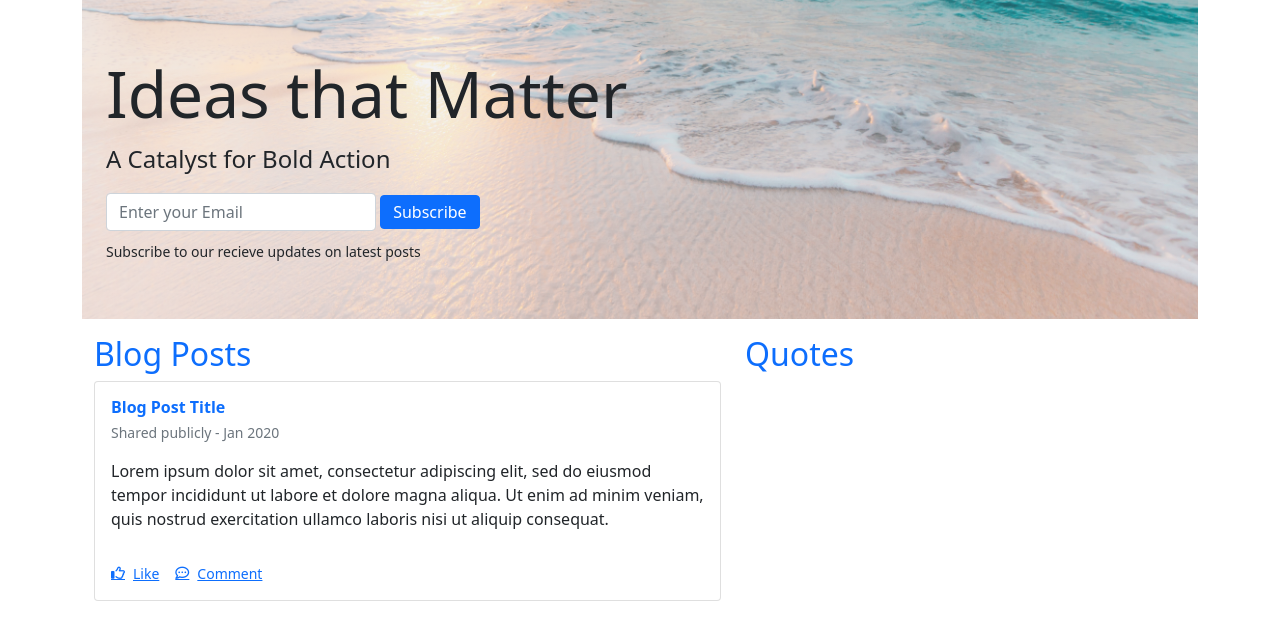
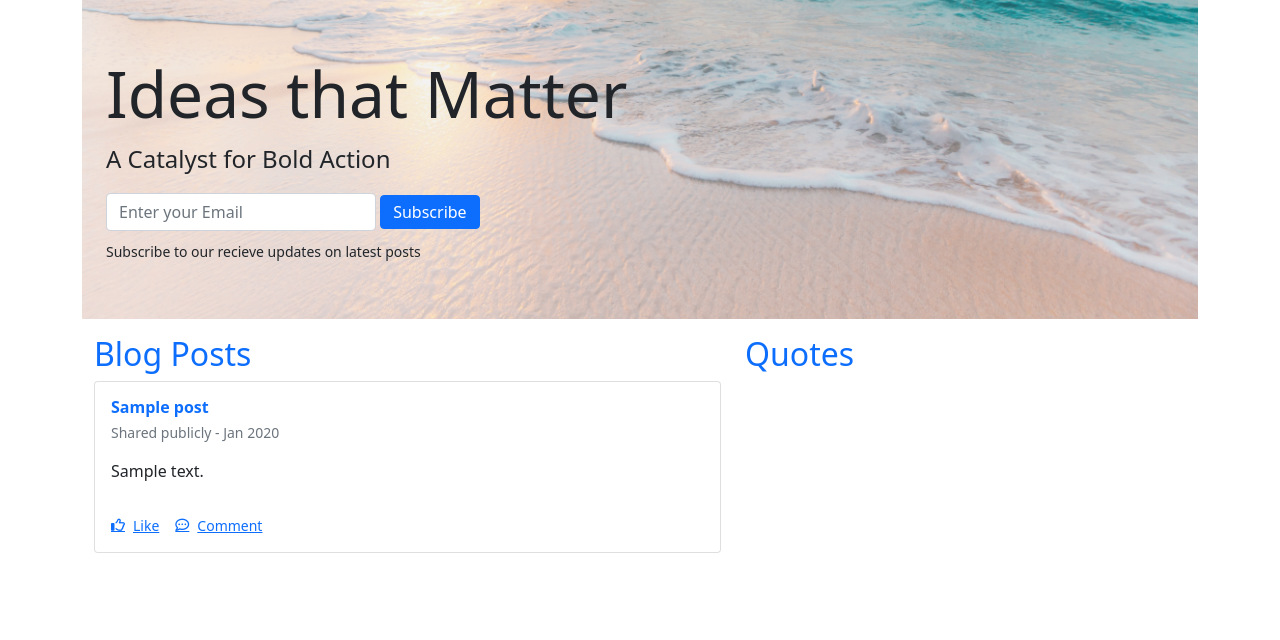
Before and after one commit to otienotimothy/blogy, a Flask app: page / in a window 1280 px wide. Shown: the part 75-715 px from the top of the page. Run offline with Flask 2, Linux system fonts and the light colour scheme; tables that the repository leaves empty hold one stand-in row (values such as "Sample post"); some libraries are stand-ins or nearby versions.

Commit message:
Add functionality to render a list of blog posts and their list of comments

```diff
--- a/app/main/views.py
+++ b/app/main/views.py
@@ -10,7 +10,7 @@ views = Blueprint('views', __name__)
 def index():
     subscribe = SubscribeForm()
     comment_form = CommentForm()
-
+    posts = Post.query.all()
     if subscribe.validate_on_submit():
         email = request.form.get('email')
 
@@ -26,7 +26,7 @@ def index():
 
         subscribe.email.data = " "
 
-    return render_template('index.html', subscribe = subscribe, form = comment_form)
+    return render_template('index.html', subscribe = subscribe, form = comment_form, posts=posts)
 
 @views.route('/add_blog', methods=['GET', 'POST'])
 @login_required
--- a/app/templates/index.html
+++ b/app/templates/index.html
@@ -28,23 +28,22 @@
 	<div class="container py-3">
 		<div class="row d-flex justify-content-start">
 			<div class="col-sm-12 col-md-6 col-lg-7">
-				<h2 class="text-primary" > Blog Posts </h2>
+				<h2 class="text-primary">Blog Posts</h2>
+				<div>
+					{% if posts %} {% for post in posts %}
 					<div class="card">
 						<div class="card-body">
 							<div class="d-flex flex-start align-items-center">
 								<div>
-								<h6 class="fw-bold text-primary mb-1">Blog Post Title</h6>
-								<p class="text-muted small mb-0">Shared publicly - Jan 2020</p>
+									<h6 class="fw-bold text-primary mb-1">
+										{{ post.post_title }}
+									</h6>
+									<p class="text-muted small mb-0">
+										Shared publicly - Jan 2020
+									</p>
 								</div>
 							</div>
-
-						<p class="mt-3 mb-4 pb-2">
-							Lorem ipsum dolor sit amet, consectetur adipiscing elit, sed do
-							eiusmod tempor incididunt ut labore et dolore magna aliqua. Ut
-							enim ad minim veniam, quis nostrud exercitation ullamco laboris
-							nisi ut aliquip consequat.
-						</p>
-
+							<p class="mt-3 mb-4 pb-2">{{post.post_body}}</p>
 							<div class="small d-flex justify-content-start">
 								<a href="#!" class="d-flex align-items-center me-3">
 									<i class="far fa-thumbs-up me-2"></i>
@@ -52,7 +51,7 @@
 								</a>
 								<a
 									data-bs-toggle="collapse"
-								href="#comments-id"
+									href="#comments-{{post.id}}"
 									role="button"
 									class="d-flex align-items-center me-3"
 								>
@@ -62,11 +61,11 @@
 							</div>
 						</div>
 						<div
-						id="comments-id"
+							id="comments-{{post.id}}"
 							class="collapse card-footer py-3 border-0"
 							style="background-color: #f8f9fa"
 						>
-						<form action="/comment/id" >
+							<form action="/comment/{{post.id}}" method="POST">
 								<div class="d-flex flex-start w-100">
 									<div class="form-outline w-100">
 										{% if form.text.errors %} {{ form.text(class='form-control
@@ -77,19 +76,38 @@
 											{% endfor %}
 										</div>
 
-									{% else %} {{ form.text(class='form-control form-control-lg')
-									}} {% endif %}
+										{% else %}
+										{{ form.text(class='form-control
+										form-control-lg') }}
+										{% endif %}
 									</div>
 								</div>
 								<div class="float-end mt-2 pt-1">
 									{{ form.submit(class='btn btn-primary btn-sm')}}
 								</div>
 							</form>
+							<div>
+								{% if post.comments %} {% for comment in post.comments %}
+								<div>
+									<p>
+										<span class="text-primary">{{comment.user.username}}</span>:
+										{{comment.comment}}
+									</p>
+								</div>
+								{% endfor%}
+								{% else %}
+								<p class="text-muted">No Comments</p>
+								{% endif %}
 							</div>
 						</div>
 					</div>
+					{% endfor %} {% else %}
+					<p class="fs-3">No Blog Posts to Display</p>
+					{% endif %}
+				</div>
+			</div>
 			<div class="col-sm-12 col-md-6 col-lg-5">
-				<h2 class="text-primary" > Quotes </h2>
+				<h2 class="text-primary">Quotes</h2>
 			</div>
 		</div>
 	</div>
```
Lines whose indentation alone changed are shown as unchanged.
